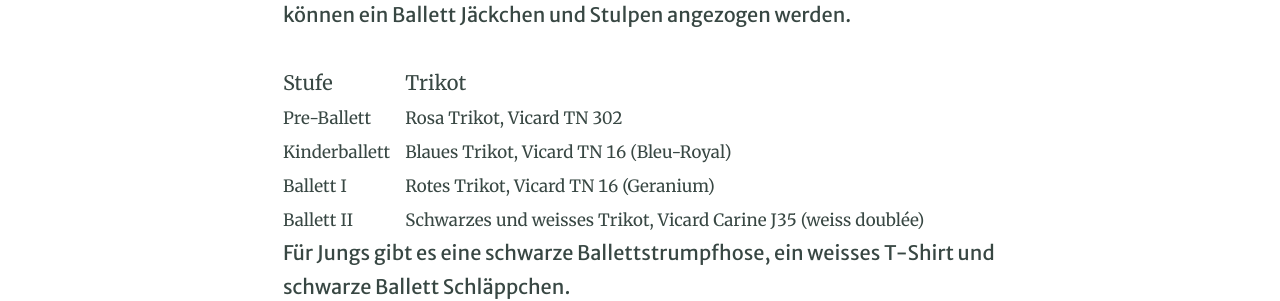
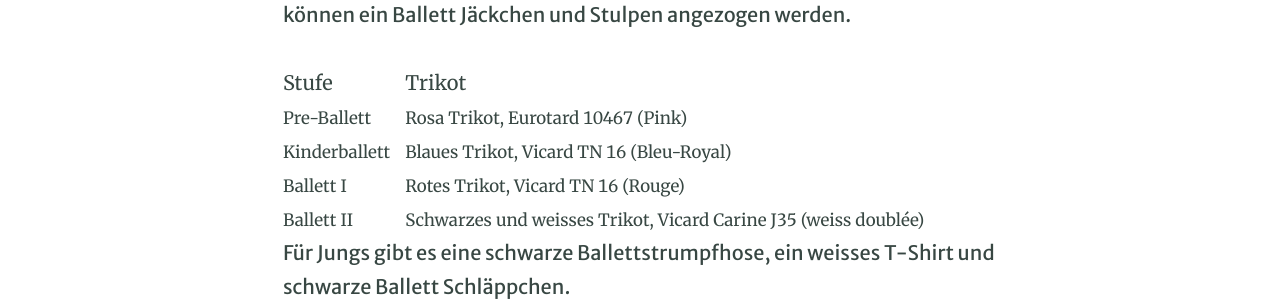
Before and after one commit to irenepedrotti/irenepedrotti.github.io, a Jekyll site: the page built from pages/z10_eltern.md, in a window 1280 px wide. Shown: the part 1040-1341 px from the top of the page. Built offline with Jekyll 4.4.1, drawn with Linux system fonts in a browser that asks for light colours.

Commit message:
Rosa Trikot zu Eurotard geändert

```diff
--- a/pages/z10_eltern.md
+++ b/pages/z10_eltern.md
@@ -21,9 +21,9 @@ Bei kalter Jahreszeit können ein Ballett Jäckchen und Stulpen angezogen werden
 
 | Stufe         |   Trikot                      |
 | :------------ | :---------------------------- |
-| Pre-Ballett   | Rosa Trikot, Vicard TN 302    |
+| Pre-Ballett   | Rosa Trikot, Eurotard 10467 (Pink)  |
 | Kinderballett | Blaues Trikot, Vicard TN 16 (Bleu-Royal)        |
-| Ballett I     | Rotes Trikot, Vicard TN 16 (Geranium)|
+| Ballett I     | Rotes Trikot, Vicard TN 16 (Rouge)|
 | Ballett II    | Schwarzes und weisses Trikot, Vicard Carine J35 (weiss doublée)  |
 
 Für Jungs gibt es eine schwarze Ballettstrumpfhose, ein weisses T-Shirt und schwarze Ballett Schläppchen.
```
